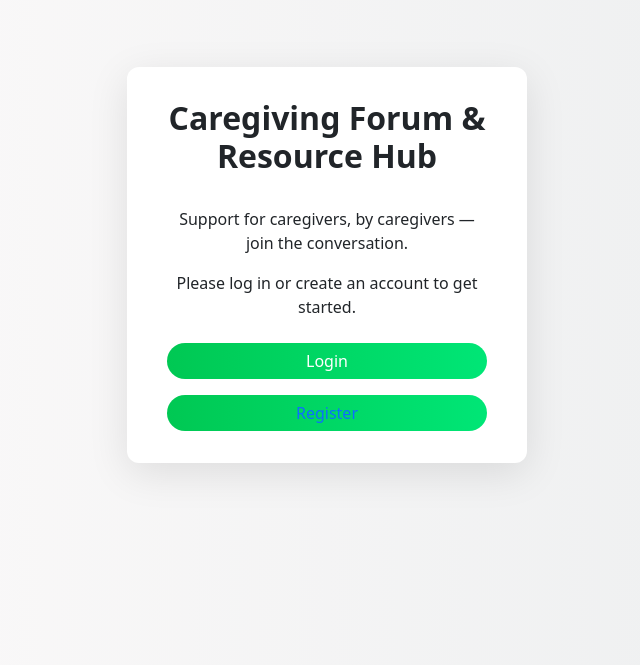
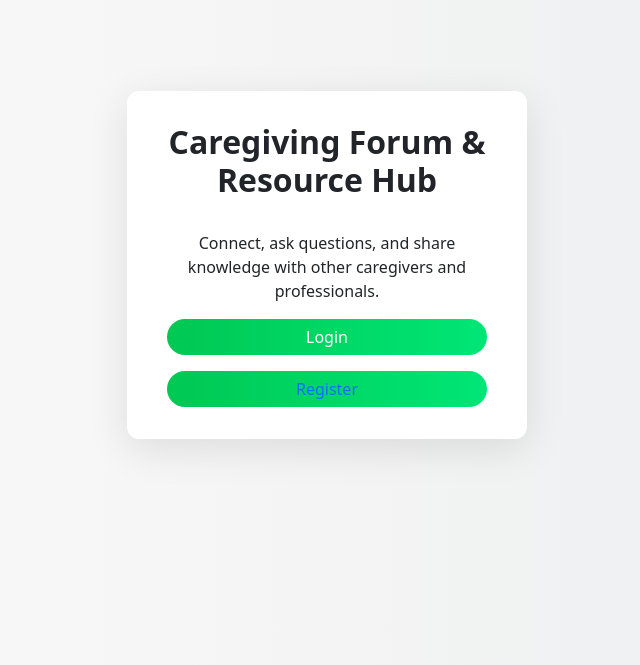
Before and after one commit to m-wakefield/MERN1, a React (Vite) app in the folder client/: page / in a window 1280 px wide. Shown: the part 135-800 px from the top of the page, without its empty margins (313-953 px from the left). Built offline with nearby package versions, Linux system fonts and the light colour scheme.

Commit message:
Update App.jsx

```diff
--- a/client/src/App.jsx
+++ b/client/src/App.jsx
@@ -7,8 +7,7 @@ function App() {
     <div className="login-container">
       <div className="login-card">
         <h2>Caregiving Forum & Resource Hub</h2>
-        <p>Support for caregivers, by caregivers — join the conversation.</p>
-        <p className="mb-4">Please log in or create an account to get started.</p>
+         <p>Connect, ask questions, and share knowledge with other caregivers and professionals.</p>
         <div className="d-grid gap-2">
           <Link to="/login">
             <button className="btn btn-primary mb-2">Login</button>
```
